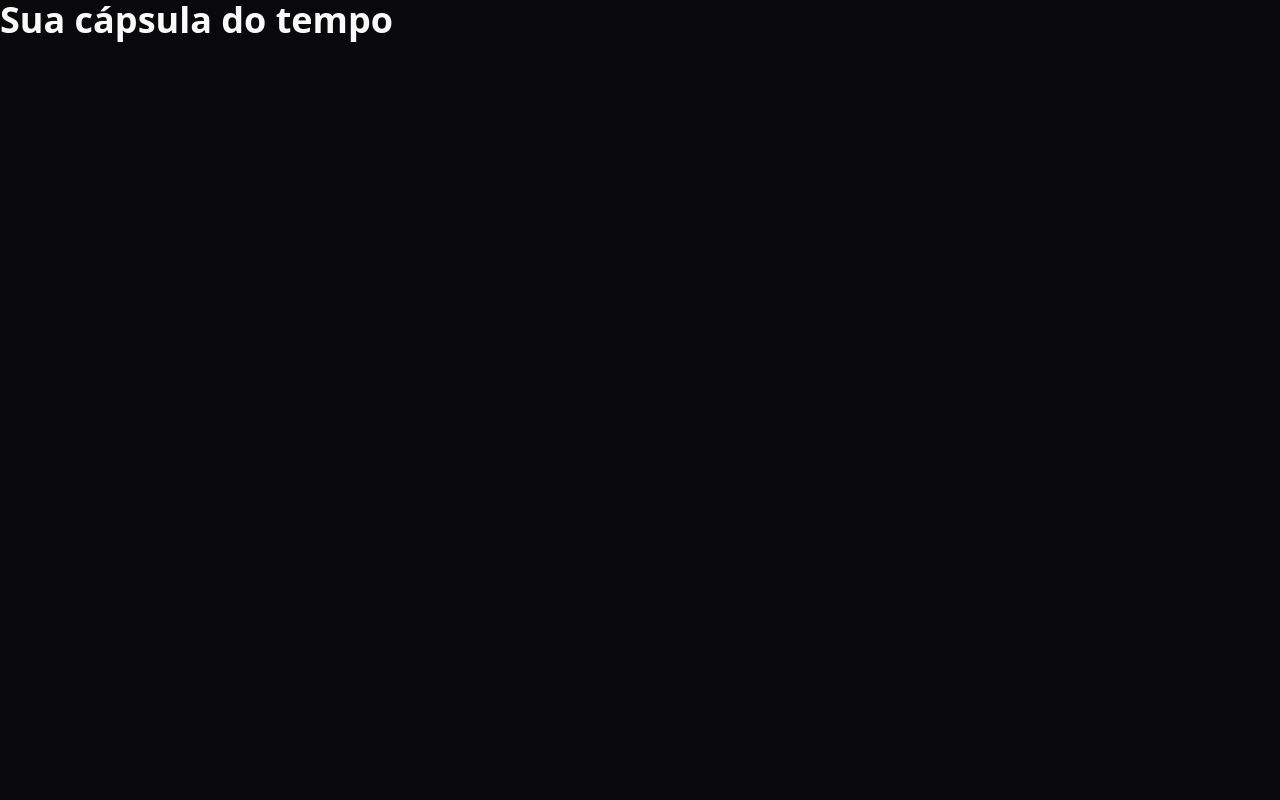
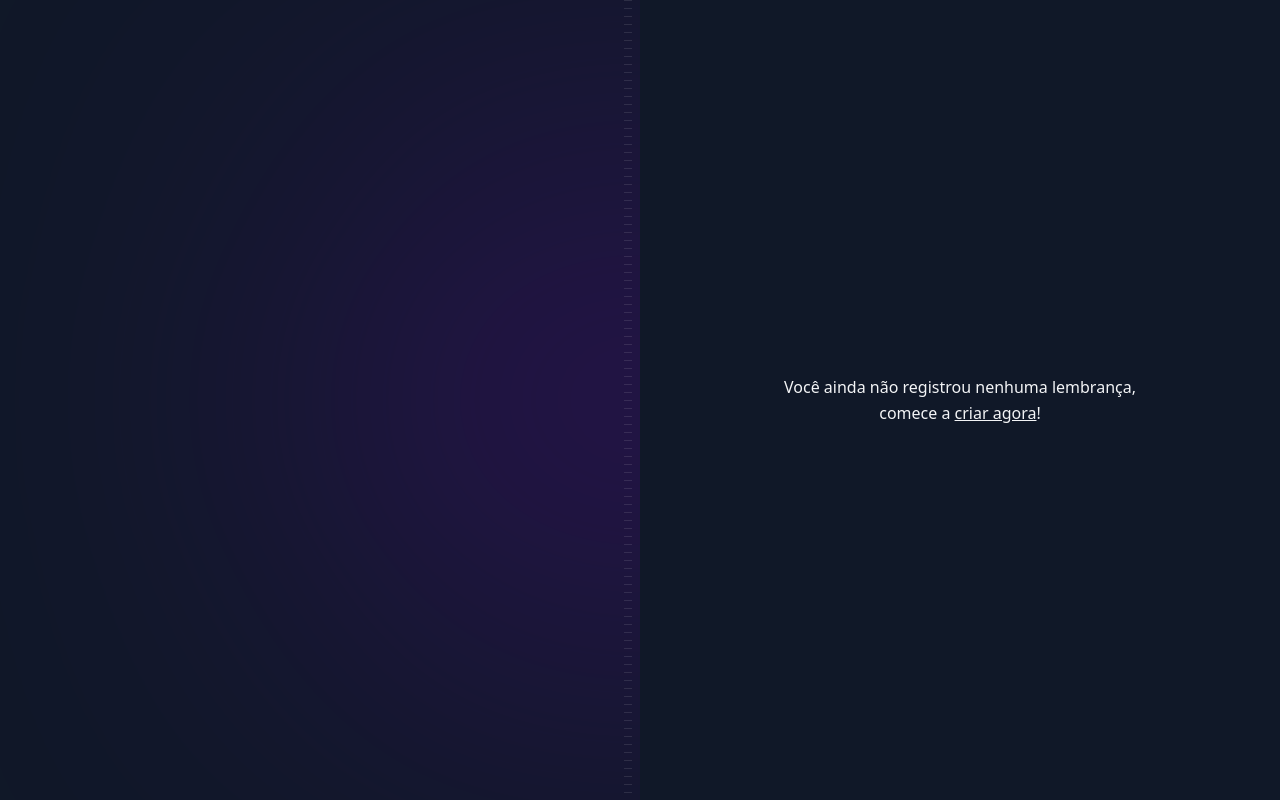
Before and after one commit to JuliaPBV/web-spacetime, a Next.js app: page / in a window 1280 px wide. Built offline with nearby package versions, Linux system fonts and the light colour scheme; a web font is replaced by a local one.

Commit message:
criando Blur e Stripes

```diff
--- a/src/app/page.tsx
+++ b/src/app/page.tsx
@@ -1,7 +1,24 @@
 export default function Home() {
   return (
-    <div className="h-screen bg-zinc-950 text-zinc-50">
-      <h1 className="text-4xl font-bold">Sua cápsula do tempo</h1>
-    </div>
+    <main className="grid grid-cols-2 min-h-screen">
+      {/* Left */}
+      <div className="relative flex flex-col items-start justify-between overflow-hidden px-28 py-16">
+          {/* Blur */}
+        <div className="absolute right-0 top-1/2 h-[288px] w-[526px] -translate-y-1/2 translate-x-1/2 rounded-full bg-purple-700 opacity-50 blur-[194px]" />
+
+          {/* Stripes */}
+          <div className="absolute right-2 top-0 bottom-0 w-2 bg-[linear-gradient(to_bottom,rgba(255,255,255,0.1),rgba(255,255,255,0.1)_12.5%,transparent_12.5%,transparent)] bg-[length:100%_8px]" />
+          </div>
+
+      {/* Right */}
+      <div className="flex flex-col p-16">
+        <div className="flex flex-1 items-center justify-center">
+        <p className="text-center leading-relaxed w-[360px]">
+          Você ainda não registrou nenhuma lembrança, comece a{' '}
+          <a href="" className="underline hover:text-gray-50">criar agora</a>!
+          </p>
+          </div>
+      </div>
+    </main>
   )
 }
--- a/tailwind.config.js
+++ b/tailwind.config.js
@@ -6,7 +6,7 @@
         './src/app/**/*.{js,ts,jsx,tsx,mdx}',
     ],
     theme: {
-        extends: {
+        extend: {
             fontFamily: {
                 sans: 'var(--font-roboto)',
                 alt: 'var(--font-bai-jamjuree)',
```
